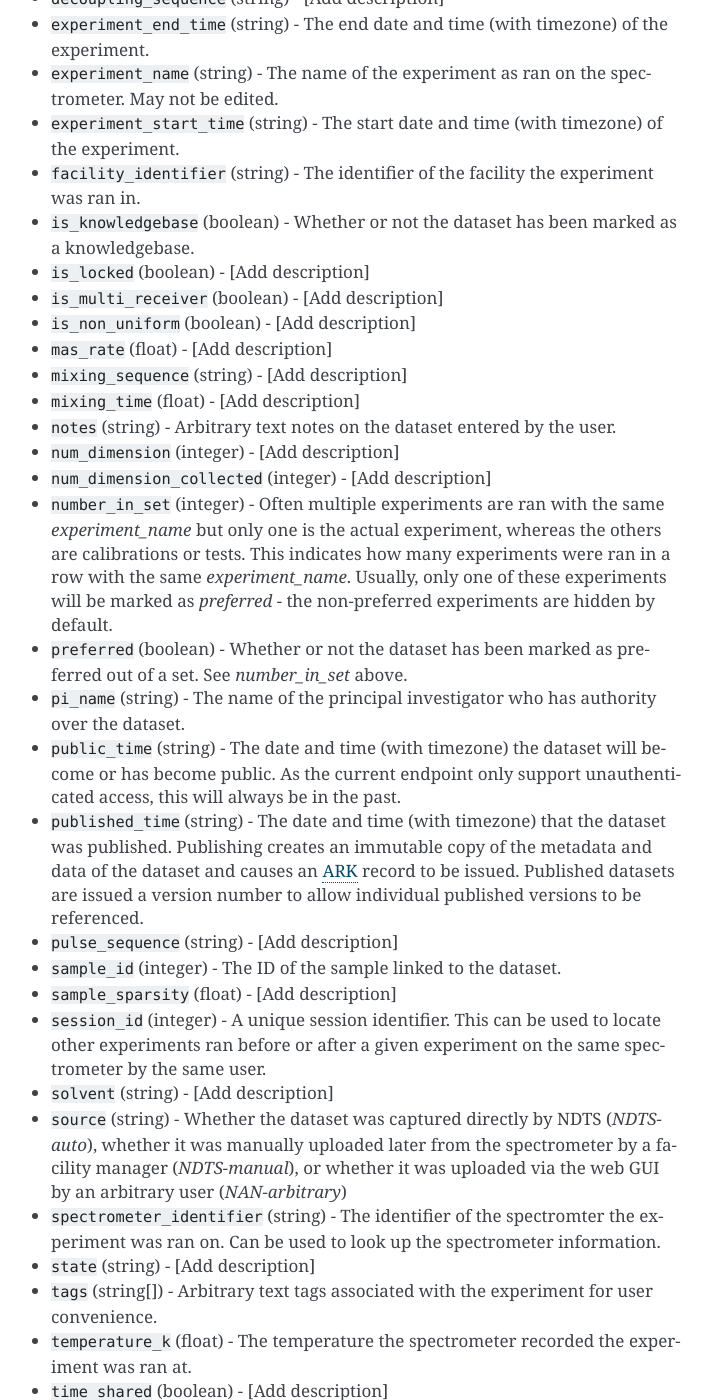
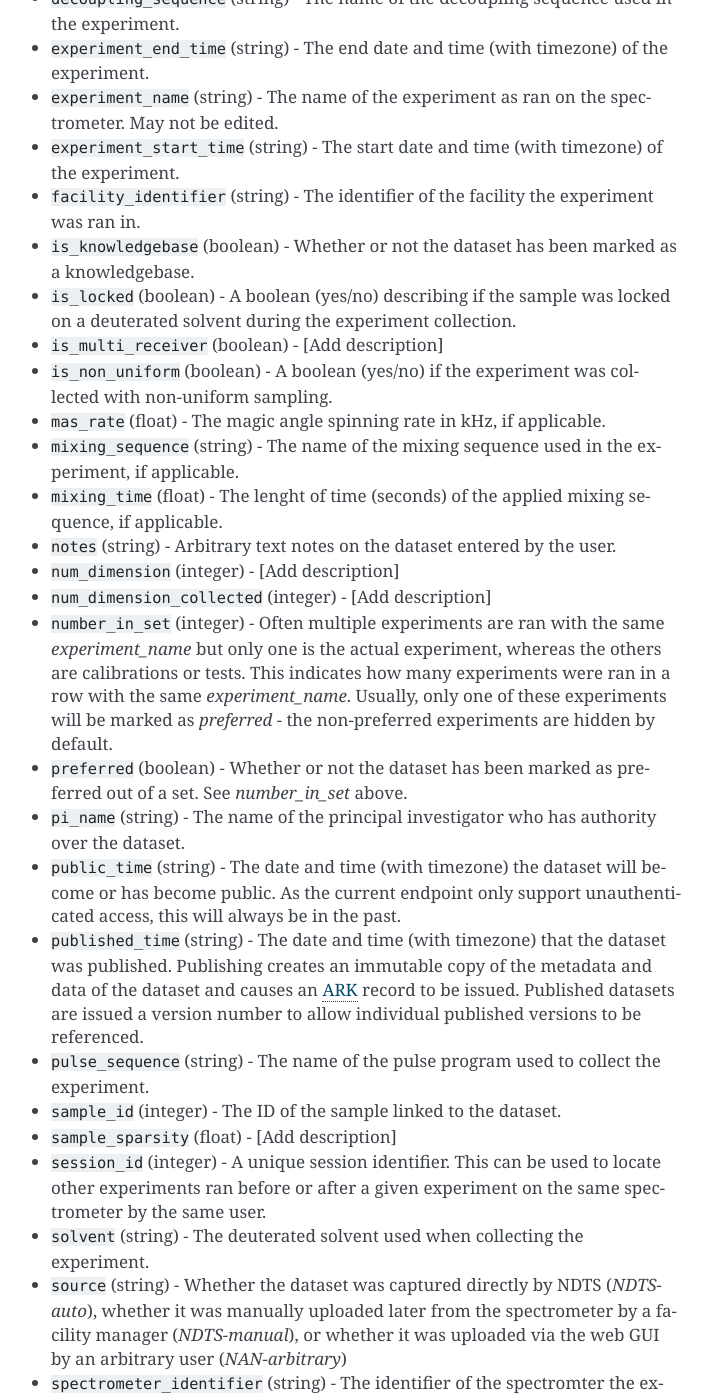
Before and after one commit to NanNMR/PythonSDK, a Sphinx documentation site: the page built from source/api.rst, in a window 1280 px wide and 1400 px high, scrolled down 2232 px. Shown: the whole window, without its empty margins (399-1111 px from the left). Built offline with Sphinx 7.4.7, drawn with Linux system fonts in a browser that asks for light colours; some of the changed text lies outside the part shown.

Commit message:
Update api.rst

```diff
--- a/source/api.rst
+++ b/source/api.rst
@@ -89,18 +89,18 @@ Dataset Fetch Endpoint
 * ``identifier`` (string) - The identifier of the dataset more broadly - allowing access to all versions of the dataset. This is used to generate the unique ARK records for a dataset.
 * ``classification`` (string) - An optional classification value entered by the user. Chosen from the following: ``"Calibration experiment", "Failed-sample related", "Failed-instrument related", "Failed-setup related", "Successful experiment", "Test experiment"``
 * ``dataset_name`` (string) - The name of the dataset, which can be edited by the user. If the user has edited the name, this will be a more human-readable name than the `experiment_name` which is set automatically and is immutable.
-* ``decoupling_sequence`` (string) - [Add description]
+* ``decoupling_sequence`` (string) - The name of the decoupling sequence used in the experiment.
 * ``experiment_end_time`` (string) - The end date and time (with timezone) of the experiment.
 * ``experiment_name`` (string) - The name of the experiment as ran on the spectrometer. May not be edited.
 * ``experiment_start_time`` (string) - The start date and time (with timezone) of the experiment.
 * ``facility_identifier`` (string) - The identifier of the facility the experiment was ran in.
 * ``is_knowledgebase`` (boolean) - Whether or not the dataset has been marked as a knowledgebase.
-* ``is_locked`` (boolean) - [Add description]
+* ``is_locked`` (boolean) - A boolean (yes/no) describing if the sample was locked on a deuterated solvent during the experiment collection.
 * ``is_multi_receiver`` (boolean) - [Add description]
-* ``is_non_uniform`` (boolean) - [Add description]
-* ``mas_rate`` (float) - [Add description]
-* ``mixing_sequence`` (string) - [Add description]
-* ``mixing_time`` (float) - [Add description]
+* ``is_non_uniform`` (boolean) - A boolean (yes/no) if the experiment was collected with non-uniform sampling.
+* ``mas_rate`` (float) - The magic angle spinning rate in kHz, if applicable.
+* ``mixing_sequence`` (string) - The name of the mixing sequence used in the experiment, if applicable.
+* ``mixing_time`` (float) - The lenght of time (seconds) of the applied mixing sequence, if applicable.
 * ``notes`` (string) - Arbitrary text notes on the dataset entered by the user.
 * ``num_dimension`` (integer) - [Add description]
 * ``num_dimension_collected`` (integer) - [Add description]
@@ -109,20 +109,20 @@ Dataset Fetch Endpoint
 * ``pi_name`` (string) - The name of the principal investigator who has authority over the dataset.
 * ``public_time`` (string) - The date and time (with timezone) the dataset will become or has become public. As the current endpoint only support unauthenticated access, this will always be in the past.
 * ``published_time`` (string) - The date and time (with timezone) that the dataset was published. Publishing creates an immutable copy of the metadata and data of the dataset and causes an `ARK <https://arks.org/>`_ record to be issued. Published datasets are issued a version number to allow individual published versions to be referenced.
-* ``pulse_sequence`` (string) - [Add description]
+* ``pulse_sequence`` (string) - The name of the pulse program used to collect the experiment.
 * ``sample_id`` (integer) - The ID of the sample linked to the dataset.
 * ``sample_sparsity`` (float) - [Add description]
 * ``session_id`` (integer) - A unique session identifier. This can be used to locate other experiments ran before or after a given experiment on the same spectrometer by the same user.
-* ``solvent`` (string) - [Add description]
+* ``solvent`` (string) - The deuterated solvent used when collecting the experiment.
 * ``source`` (string) - Whether the dataset was captured directly by NDTS (`NDTS-auto`), whether it was manually uploaded later from the spectrometer by a facility manager (`NDTS-manual`), or whether it was uploaded via the web GUI by an arbitrary user (`NAN-arbitrary`)
 * ``spectrometer_identifier`` (string) - The identifier of the spectromter the experiment was ran on. Can be used to look up the spectrometer information.
-* ``state`` (string) - [Add description]
+* ``state`` (string) - Identifies the experiment as solid state or solution state.
 * ``tags`` (string[]) - Arbitrary text tags associated with the experiment for user convenience.
 * ``temperature_k`` (float) - The temperature the spectrometer recorded the experiment was ran at.
 * ``time_shared`` (boolean) - [Add description]
 * ``title`` (string) - The title of the experiment. Set by the user, this is a formal title for a dataset.
 * ``version`` (string) - The version of the dataset. Null for original datasets, set to a non-zero increasing number for published datasets.
-* ``z0_drift_correction`` (boolean) - [Add description]
+* ``z0_drift_correction`` (boolean) - States the user defined Z0 drift correction for an experiment collected in an unlocked state.
 
 **Dimension Object Fields:**
 
```
